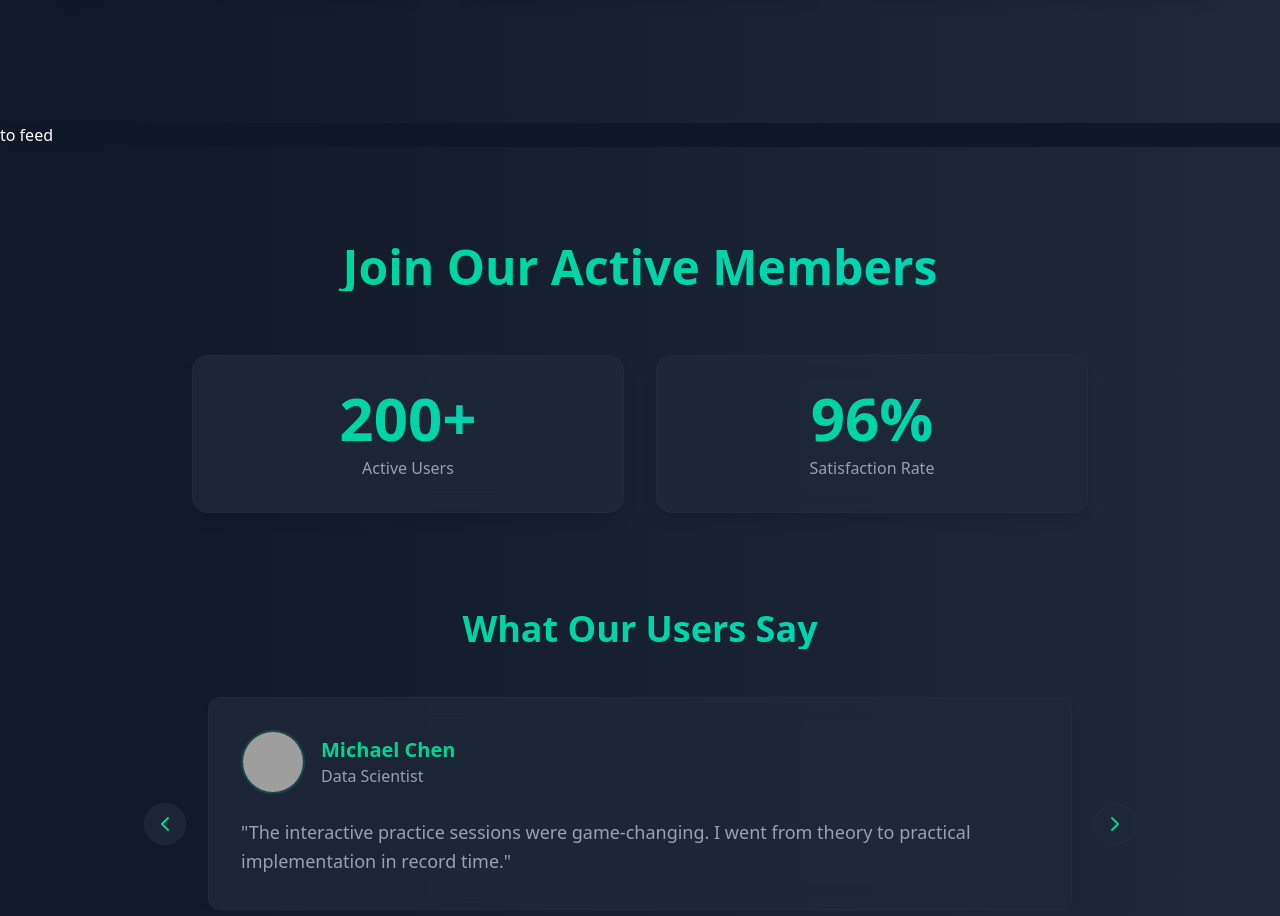
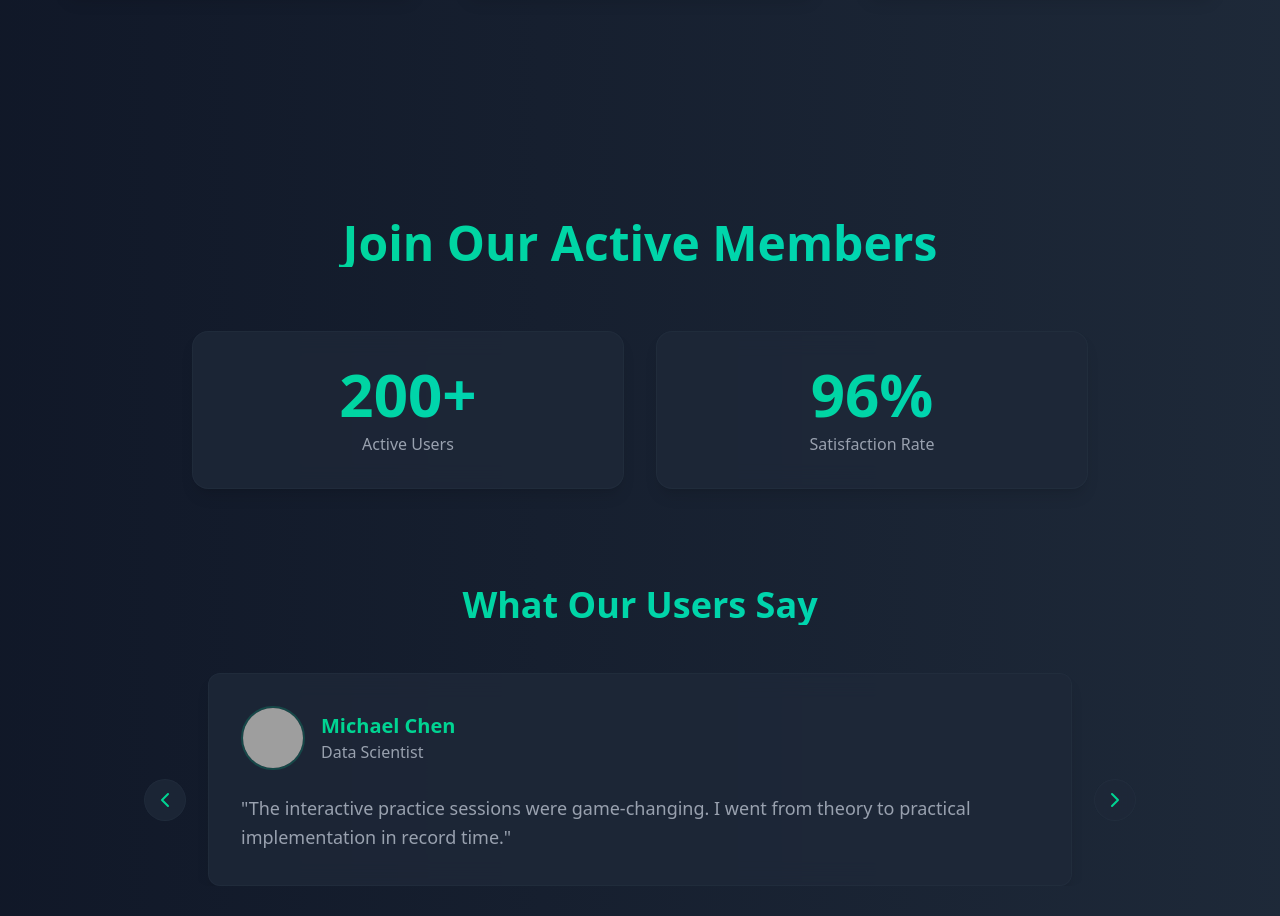
Before and after one commit to LupoNetn/Wickii, a React (Vite) app: page / in a window 1280 px wide. Shown: the part 900-1816 px from the top of the page. Built offline with nearby package versions, Linux system fonts and the light colour scheme; grey boxes are pictures that could not be loaded.

Commit message:
feat: add navigation to Feed page from SignUp component and remove unused Link in Home page

```diff
--- a/src/components/SignUp.tsx
+++ b/src/components/SignUp.tsx
@@ -162,6 +162,7 @@ const SignUp = () => {
                     </div>
 
                     <button
+                        onClick={() => navigate('/feed')}
                         type="submit"
                         className="w-full py-3 px-4 rounded-lg font-medium text-white
                             bg-gradient-to-r from-emerald-400 to-teal-400
--- a/src/pages/Home.tsx
+++ b/src/pages/Home.tsx
@@ -1,5 +1,4 @@
 
-import { Link } from 'react-router-dom'
 import Header from '../components/Header'
 import UserStats from '../components/UserStats'
 
@@ -7,7 +6,6 @@ const Home = () => {
   return (
     <div className="min-h-screen bg-gray-900">
       <Header />
-      <Link to='/feed' className='text-white'>to feed</Link>
       <UserStats />
     </div>
   )
```
